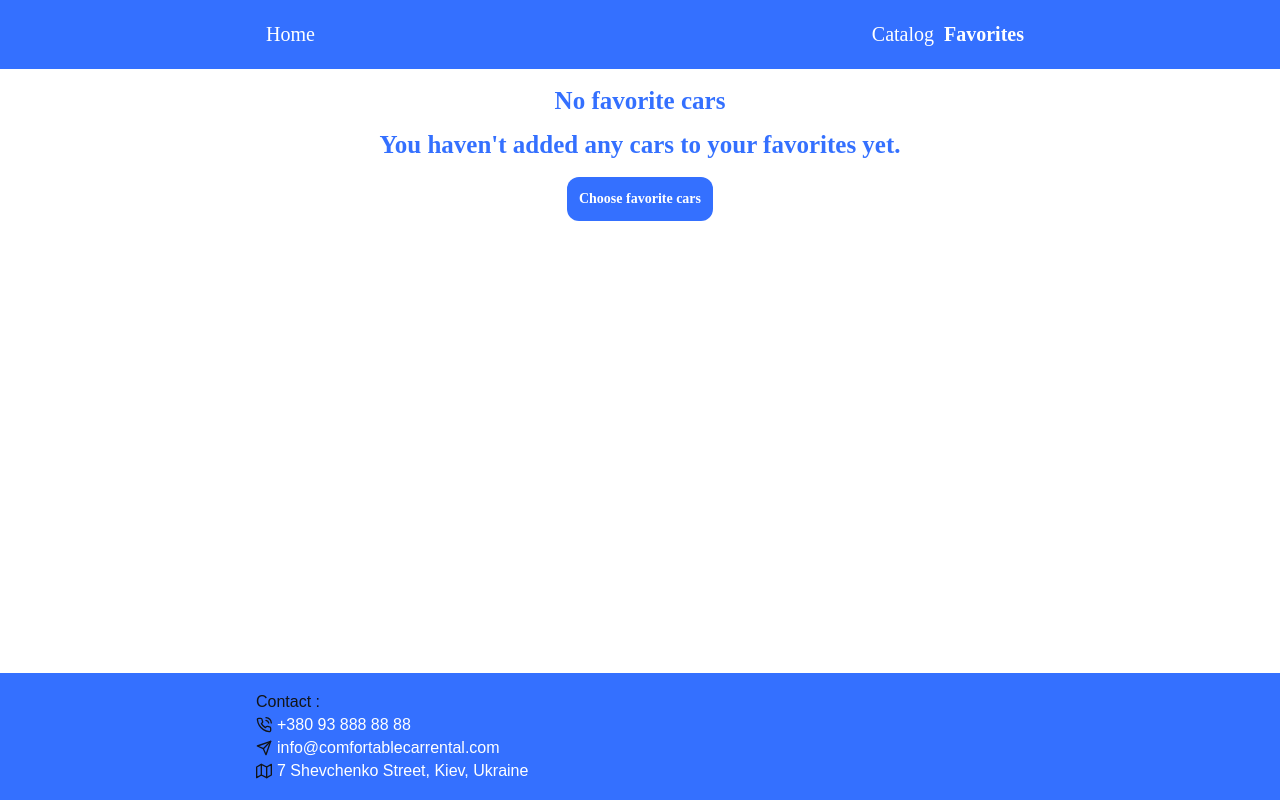
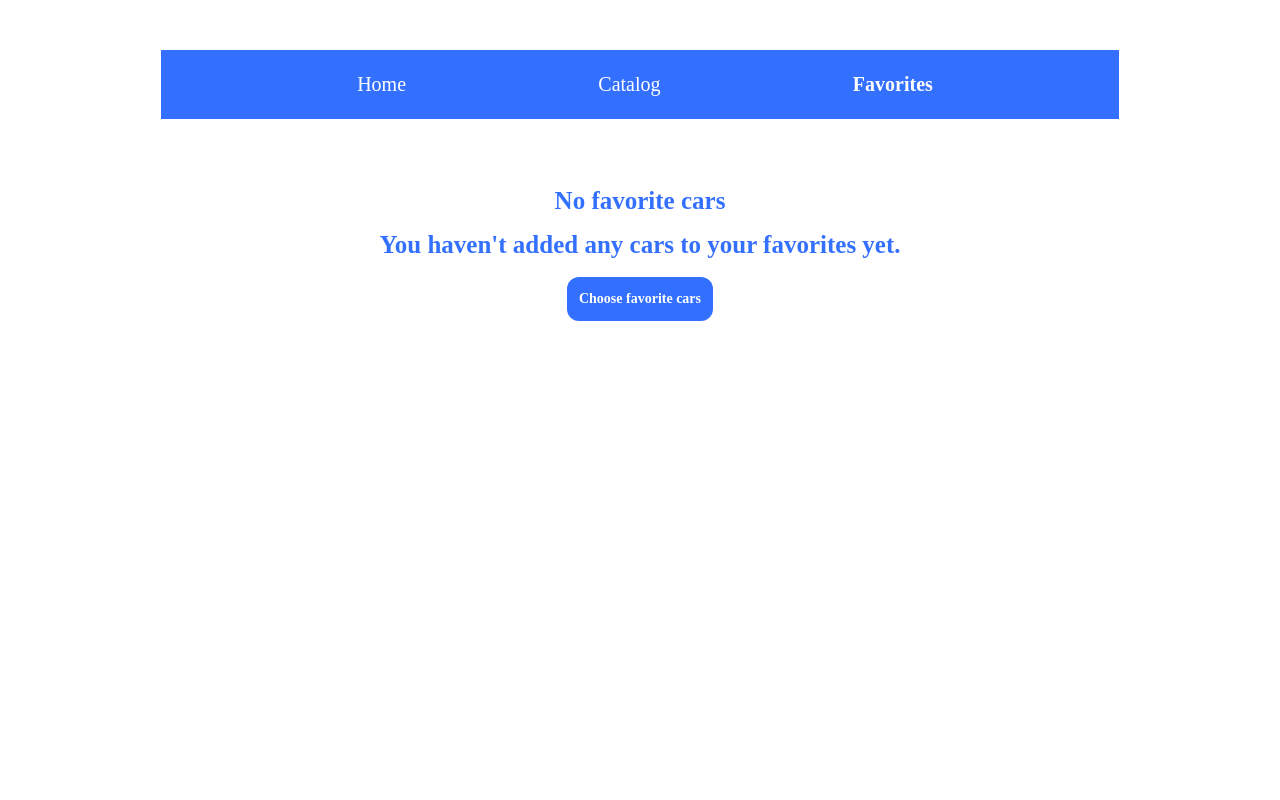
Before and after one commit to OlhaYastrebova/AutoAdventures, a React (Create React App) app: page /AutoAdventures/favorites in a window 1280 px wide. Shown: the top 800 px of the page. Built offline with nearby package versions, Linux system fonts and the light colour scheme; no server answers.

Commit message:
fix header, cars-list

```diff
--- a/src/components/CarsList/CarsList.styled.jsx
+++ b/src/components/CarsList/CarsList.styled.jsx
@@ -8,7 +8,8 @@ export const Container = styled.div`
   display: flex;
   row-gap: 25px;
   flex-direction: column;
-  padding: 25px 50px;
+  justify-content: center;
+
 
   @media screen and (min-width: 768px) {
     max-width: 768px;
@@ -17,13 +18,10 @@ export const Container = styled.div`
     flex-direction: row;
     flex-wrap: wrap;
 
-    padding: 25px 95px;
   }
 
   @media screen and (min-width: 1440px) {
     max-width: 1440px;
-    padding: 50px 128px;
-
     row-gap: 50px;
     column-gap: 29px;
     flex-direction: row;
--- a/src/components/Filter/Filter.styled.jsx
+++ b/src/components/Filter/Filter.styled.jsx
@@ -5,7 +5,7 @@ export const Container = styled.div`
   margin: 0 auto;
   width: 100%;
   max-width: 375px;
-  padding: 20px 50px;
+  margin-top: 20px;
 
   display: flex;
   justify-content: center;
@@ -15,13 +15,11 @@ export const Container = styled.div`
 
   @media screen and (min-width: 768px) {
     max-width: 768px;
-    padding: 20px 95px;
-  }
+    }
 
   @media screen and (min-width: 1440px) {
     max-width: 1440px;
-    padding: 20px 128px;
-  }
+    }
 `;
 export const Form = styled.form`
   display: flex;
--- a/src/components/HeaderBar/HeaderBar.jsx
+++ b/src/components/HeaderBar/HeaderBar.jsx
@@ -1,23 +1,13 @@
 import React from 'react';
-import { Container, Header, Wrapper, StyledNavLink } from './HeaderBar.styled';
-// import Logo from '../../images/logo.png';
-// import { Link } from 'react-router-dom';
+import { Container, Header, StyledNavLink } from './HeaderBar.styled';
 
 export const HeaderBar = () => {
   return (
     <Header>
       <Container>
-        <Wrapper>
-          {/* <Link to="/">
-            <LogoImg src={Logo} alt="logo" />
-          </Link> */}
-          <StyledNavLink to="/">Home</StyledNavLink>
-        </Wrapper>
-
-        <Wrapper>
-          <StyledNavLink to="/catalog">Catalog</StyledNavLink>
-          <StyledNavLink to="/favorites">Favorites</StyledNavLink>
-        </Wrapper>
+        <StyledNavLink to="/">Home</StyledNavLink>
+        <StyledNavLink to="/catalog">Catalog</StyledNavLink>
+        <StyledNavLink to="/favorites">Favorites</StyledNavLink>
       </Container>
     </Header>
   );
--- a/src/components/HeaderBar/HeaderBar.styled.jsx
+++ b/src/components/HeaderBar/HeaderBar.styled.jsx
@@ -2,8 +2,7 @@ import styled from '@emotion/styled';
 import { NavLink } from 'react-router-dom';
 
 export const Header = styled.header`
-  background-color: #3470ff;
-`;
+  `;
 
 export const Container = styled.div`
   margin: 0 auto;
@@ -11,8 +10,8 @@ export const Container = styled.div`
   max-width: 375px;
   padding: 20px 50px;
   display: flex;
-  justify-content: space-between;
-
+  justify-content: space-around;
+  background-color: #3470ff;
   @media screen and (min-width: 768px) {
     max-width: 768px;
     padding: 20px 95px;
@@ -24,21 +23,10 @@ export const Container = styled.div`
   }
 `;
 
-export const Wrapper = styled.div`
-  display: flex;
-`;
-
-export const LogoImg = styled.img`
-  height: 30px;
-  animation: wiggle 3s linear infinite;
-
-`;
-
 export const StyledNavLink = styled(NavLink)`
   font-family: Manrope;
   font-size: 20px;
   font-style: normal;
-  /* font-weight: 600; */
   line-height: 1.42857;
   text-decoration: none;
   color: #ffffff;
--- a/src/components/LoadMore/LoadMore.styled.jsx
+++ b/src/components/LoadMore/LoadMore.styled.jsx
@@ -3,7 +3,7 @@ import styled from '@emotion/styled';
 export const Container = styled.div`
   display: flex;
   justify-content: center;
-  margin-top: 20px;
+  margin-top: 100px;
   margin-bottom: 20px;
 `;
 
--- a/src/layout/Layout.styled.jsx
+++ b/src/layout/Layout.styled.jsx
@@ -4,6 +4,7 @@ export const Container = styled.div`
   display: flex;
   flex-direction: column;
   min-height: 100vh;
+  margin-top: 50px;
 `;
 
 export const MainContent = styled.div`
--- a/src/pages/Favorites/Favorites.jsx
+++ b/src/pages/Favorites/Favorites.jsx
@@ -4,7 +4,9 @@ import { useDispatch, useSelector } from 'react-redux';
 import { fetchCars } from 'redux/cars/operations';
 import { Message } from 'components/Message';
 
+
 import { Loader } from 'components/Loader';
+import { Container } from 'layout/Layout.styled';
 
 export default function Favorites() {
 
@@ -23,11 +25,11 @@ export default function Favorites() {
   filterCars = cars.filter(car => favorites.includes(car.id));
 
   return (
-    <>
+    <Container>
       {isLoading && <Loader />}
       {filterCars.length !== 0 && <CarsList cars={filterCars} />}
 
       {filterCars.length === 0 && !isLoading && <Message title="No favorite cars" content="You haven't added any cars to your favorites yet." />}
-    </>
+    </Container>
   );
 };
```
Also changed, not shown: src/components/CarCard/CarCard.jsx (+0 -11 lines), src/pages/Favorites/Favorite.styled.jsx (added, +21 -0 lines).
